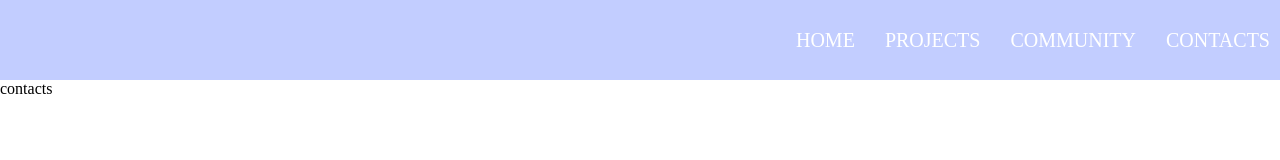
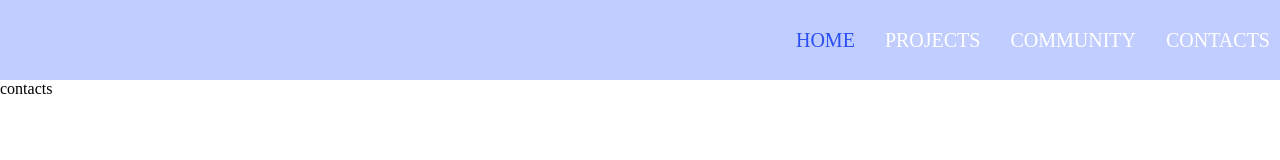
Before and after one commit to Dipan-byte/portfolio-react, a React (Vite) app in the folder portfolio/: page /contact in a window 1280 px wide. In both pictures the pointer is over the link "HOME". Shown: the top 160 px of the page. Built offline with nearby package versions, Linux system fonts and the light colour scheme.

Commit message:
nav bar almost done

```diff
--- a/portfolio/src/components/Navbar.css
+++ b/portfolio/src/components/Navbar.css
@@ -20,7 +20,10 @@
     text-decoration: none;
     font-size: 20px;
     color: rgb(255, 255, 255);
-
+    transition: color 0.5s ease;
+}
+.nav-list a:hover{
+    color: rgb(42, 79, 244);
 }
 .nav-content{
     width: 100%;
```
